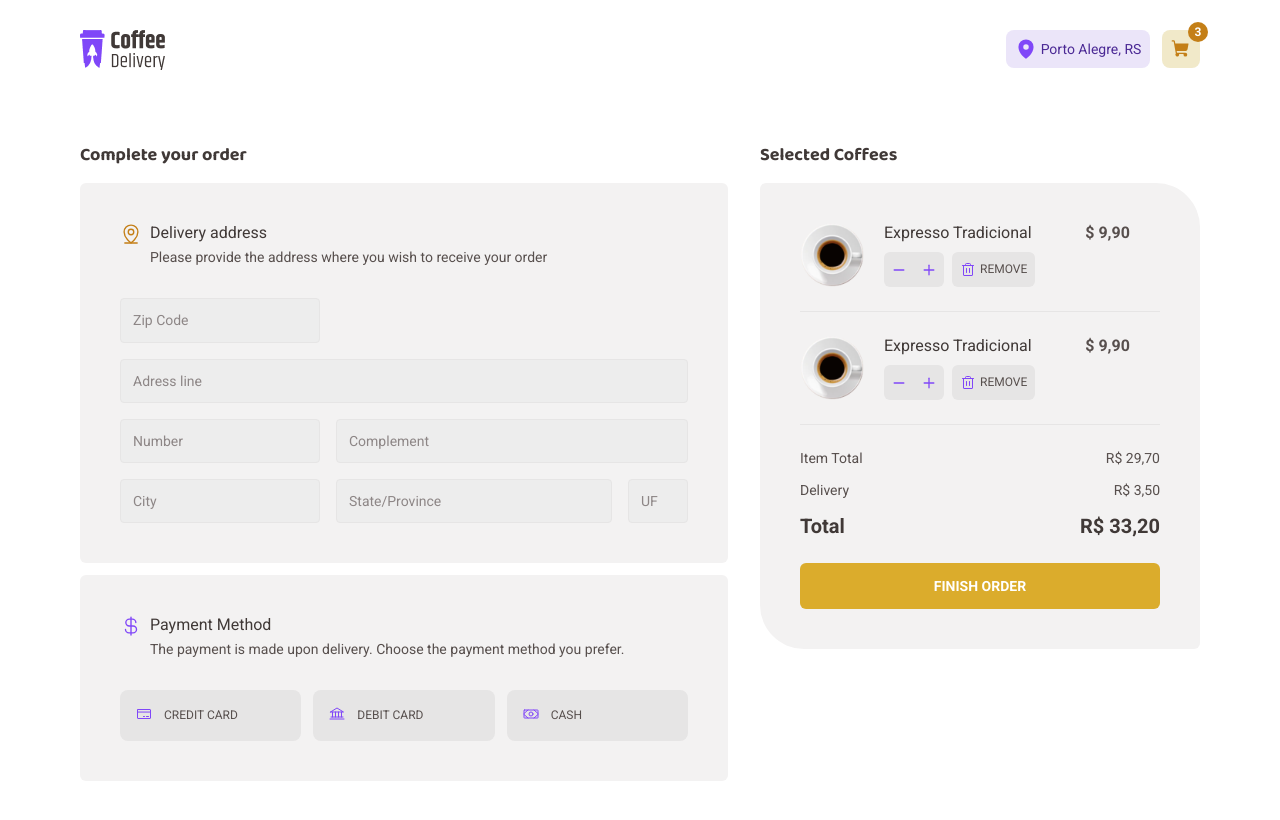
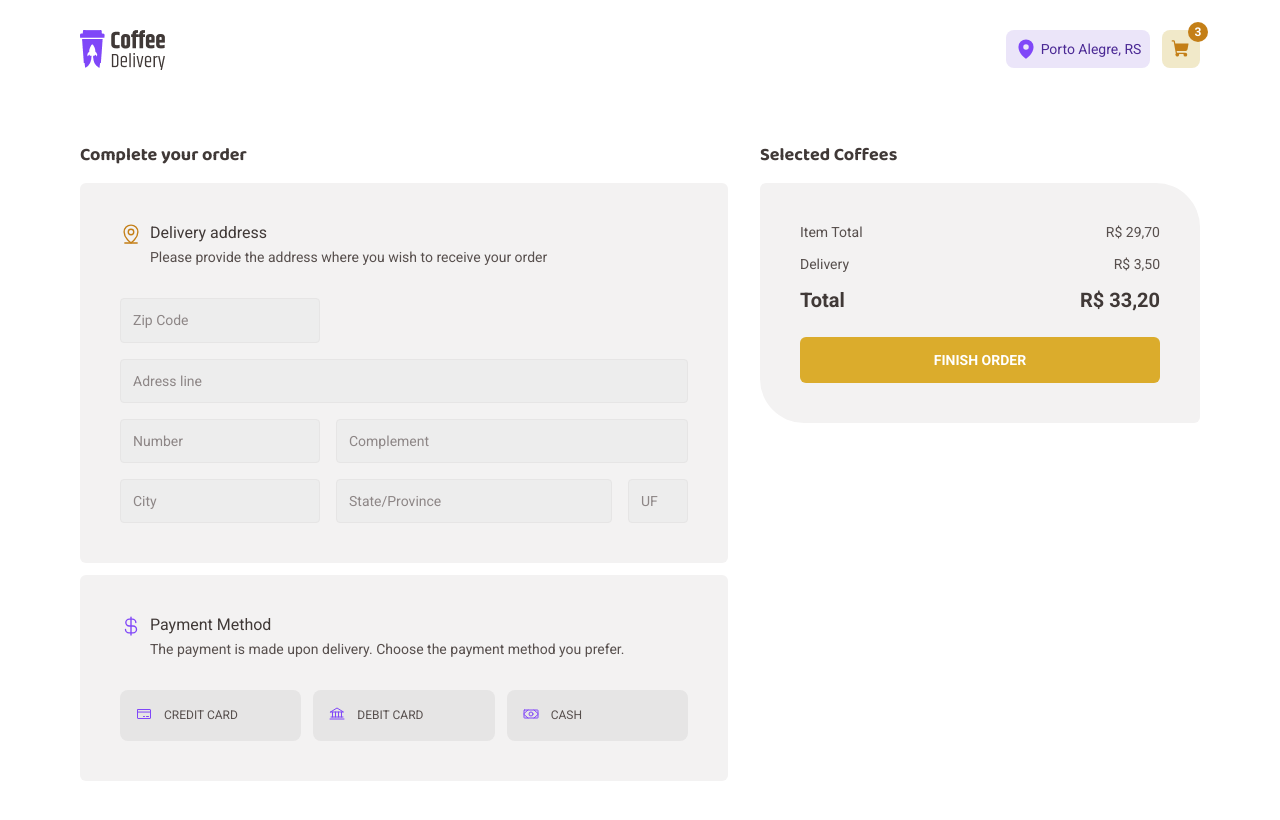
Before and after one commit to Sathosk/CoffeeDelivery, a React (Vite) app: page /checkout in a window 1280 px wide. Built offline with nearby package versions, Linux system fonts and the light colour scheme.

Commit message:
feat: dynamically render list of coffees on cart in order summary

```diff
--- a/package.json
+++ b/package.json
@@ -10,6 +10,7 @@
     "preview": "vite preview"
   },
   "dependencies": {
+    "@types/node": "^20.4.1",
     "phosphor-react": "^1.4.1",
     "react": "^18.2.0",
     "react-dom": "^18.2.0",
--- a/src/components/CountButton/index.tsx
+++ b/src/components/CountButton/index.tsx
@@ -20,7 +20,9 @@ export function CountButton({ quantity, changeQuantity }: CountButtonProps) {
             >
                 <Minus weight="bold" size={14} />
             </AddRemoveButton>
+
             <span>{quantity}</span>
+
             <AddRemoveButton onClick={() => handleChangeQuantity(quantity + 1)}>
                 <Plus weight="bold" size={14} />
             </AddRemoveButton>
--- a/src/contexts/CartContext.tsx
+++ b/src/contexts/CartContext.tsx
@@ -7,6 +7,7 @@ interface CartContextProviderProps {
 }
 
 interface CartContextType {
+    isDevelopment: boolean;
     cart: CoffeeType[];
     createNewCoffee: (coffee: CoffeeType) => void;
     updateCoffeeQuantity: (coffeeName: string, quantity: number) => void;
@@ -21,6 +22,8 @@ export function CartContextProvider({ children }: CartContextProviderProps) {
 
     console.log(cartState);
 
+    const isDevelopment = process.env.NODE_ENV === "development";
+
     const { cart } = cartState;
 
     function createNewCoffee(coffee: CoffeeType) {
@@ -33,7 +36,12 @@ export function CartContextProvider({ children }: CartContextProviderProps) {
 
     return (
         <CartContext.Provider
-            value={{ cart, createNewCoffee, updateCoffeeQuantity }}
+            value={{
+                cart,
+                isDevelopment,
+                createNewCoffee,
+                updateCoffeeQuantity,
+            }}
         >
             {children}
         </CartContext.Provider>
--- a/src/pages/Checkout/components/OrderSummary/SelectedCoffee/index.tsx
+++ b/src/pages/Checkout/components/OrderSummary/SelectedCoffee/index.tsx
@@ -1,21 +1,52 @@
+import { useContext, useState } from "react";
+import { CountButton } from "../../../../../components/CountButton";
+import { CartContext } from "../../../../../contexts/CartContext";
+
+import { Trash } from "phosphor-react";
 import {
     CoffeCardController,
     CoffeeCardContainer,
     Price,
     RemoveButton,
 } from "./styles";
-import exampleImg from "../../../../../assets/CoffeeList/Type=Expresso.svg";
-import { CountButton } from "../../../../../components/CountButton";
-import { Trash } from "phosphor-react";
 
-export function SelectedCoffee() {
+interface SelectedCoffeeProps {
+    name: string;
+    imgName: string;
+    price: string;
+    quantity: number;
+}
+
+export function SelectedCoffee({
+    name,
+    imgName,
+    price,
+    quantity,
+}: SelectedCoffeeProps) {
+    const { isDevelopment } = useContext(CartContext);
+    const [coffeeQuantity, setCoffeeQuantity] = useState<number>(quantity);
+
+    function handleChangeQuantity(currentQuantity: number) {
+        setCoffeeQuantity(currentQuantity);
+    }
+
     return (
         <CoffeeCardContainer>
-            <img src={exampleImg} alt="" />
+            <img
+                src={
+                    isDevelopment
+                        ? `src/assets/CoffeeList/Type=${imgName}.svg`
+                        : `../../../../../assets/CoffeeList/Type=${imgName}.svg`
+                }
+                alt=""
+            />
             <CoffeCardController>
-                <span>Expresso Tradicional</span>
+                <span>{name}</span>
                 <div>
-                    <CountButton />
+                    <CountButton
+                        quantity={coffeeQuantity}
+                        changeQuantity={handleChangeQuantity}
+                    />
                     <RemoveButton>
                         <Trash size={16} />
                         <span>REMOVE</span>
@@ -24,7 +55,7 @@ export function SelectedCoffee() {
             </CoffeCardController>
 
             <Price>
-                <span>$ 9,90</span>
+                <span>$ {price}</span>
             </Price>
         </CoffeeCardContainer>
     );
--- a/src/pages/Checkout/components/OrderSummary/index.tsx
+++ b/src/pages/Checkout/components/OrderSummary/index.tsx
@@ -1,3 +1,5 @@
+import { useContext } from "react";
+import { CartContext } from "../../../../contexts/CartContext";
 import { SelectedCoffee } from "./SelectedCoffee";
 import {
     OrderButton,
@@ -9,12 +11,22 @@ import {
 } from "./styles";
 
 export function OrderSummary() {
+    const { cart } = useContext(CartContext);
+
     return (
         <OrderSummarySection>
             <h3>Selected Coffees</h3>
             <OrderSummaryContainer>
-                <SelectedCoffee />
-                <SelectedCoffee />
+                {cart.map((coffee) => (
+                    <SelectedCoffee
+                        key={coffee.name}
+                        name={coffee.name}
+                        imgName={coffee.imgName}
+                        price={coffee.price}
+                        quantity={coffee.quantity}
+                    />
+                ))}
+
                 <PriceSummary>
                     <PriceItem>
                         <span>Item Total</span>
--- a/src/pages/Home/index.tsx
+++ b/src/pages/Home/index.tsx
@@ -1,8 +1,6 @@
-import { useEffect, useContext } from "react";
 import { CoffeList } from "./components/CoffeList";
 import { HeroSection } from "./components/Hero";
 import { HomeContainer } from "./styles";
-import { CartContext } from "../../contexts/CartContext";
 
 export function Home() {
     return (
```
Also changed, not shown: 1 other file (tests, documents, lock files or other folders).
